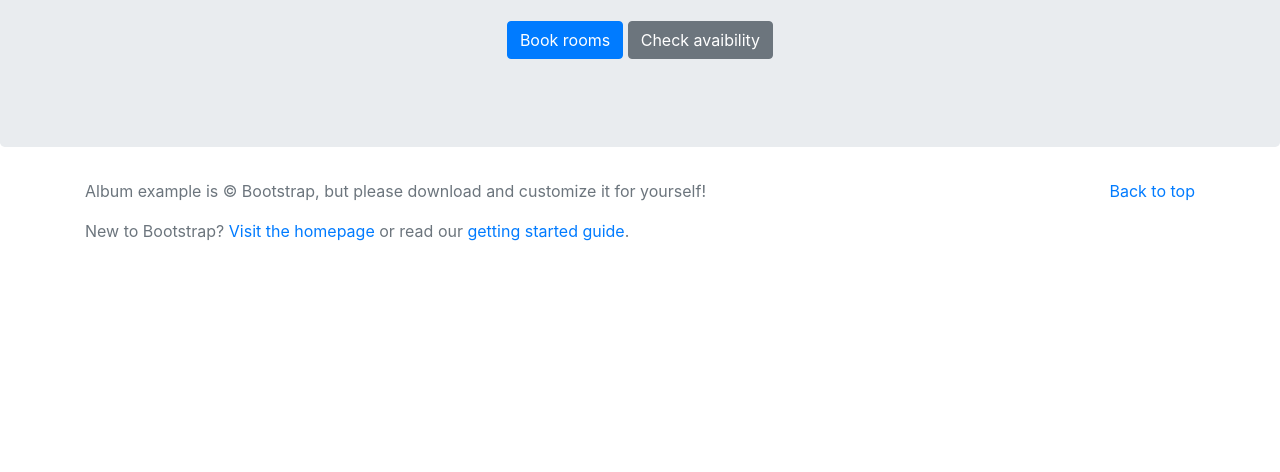
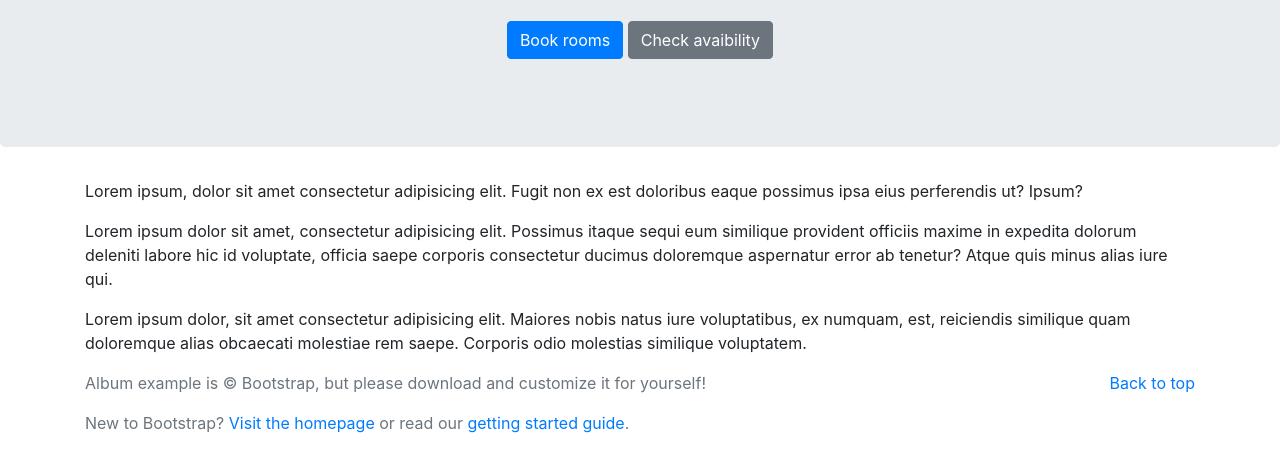
Before and after one commit to darshanmarathe/SunAndSandDemo, a website: page nearby.html in a window 1280 px wide. Shown: the part 294-766 px from the top of the page. Drawn offline with nearby package versions, Linux system fonts and the light colour scheme.

Commit message:
added link to nearby pages

```diff
--- a/nearby.html
+++ b/nearby.html
@@ -13,7 +13,11 @@
 <partial src="/partials/header.html"></partial>
 <partial src="/partials/hero.html" title="Near by places for you"></partial>
 
-
+<div class="container">
+    <p>Lorem ipsum, dolor sit amet consectetur adipisicing elit. Fugit non ex est doloribus eaque possimus ipsa eius perferendis ut? Ipsum?</p>
+    <p>Lorem ipsum dolor sit amet, consectetur adipisicing elit. Possimus itaque sequi eum similique provident officiis maxime in expedita dolorum deleniti labore hic id voluptate, officia saepe corporis consectetur ducimus doloremque aspernatur error ab tenetur? Atque quis minus alias iure qui.</p>
+    <p>Lorem ipsum dolor, sit amet consectetur adipisicing elit. Maiores nobis natus iure voluptatibus, ex numquam, est, reiciendis similique quam doloremque alias obcaecati molestiae rem saepe. Corporis odio molestias similique voluptatem.</p>
+</div>
 
 <partial src="/partials/footer.html"></partial>
 
```
Also changed, not shown: book.html (+3 -0 lines).
